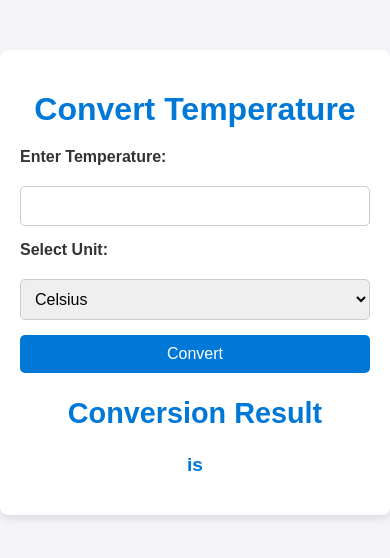
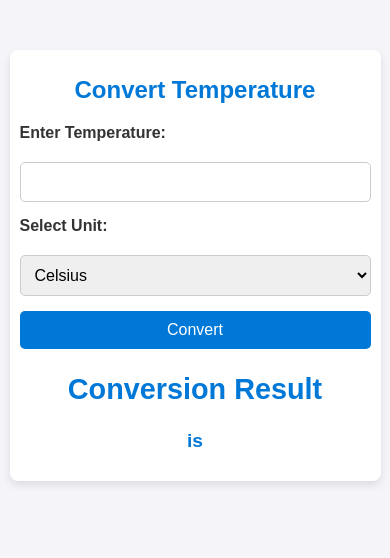
Before and after one commit to JeonliPg/temperature-converter, a Flask app: page / in a window 390 px wide. Shown: the top 558 px of the page. Run offline with Flask 3, Linux system fonts and the light colour scheme.

Commit message:
Initial commit

```diff
--- a/static/styles.css
+++ b/static/styles.css
@@ -70,3 +70,17 @@ button:hover {
     font-weight: bold;
     color: #0078D7;
 }
+@media (max-width: 600px) {
+    .container {
+        width: 90%;
+        padding: 10px;
+    }
+
+    h1 {
+        font-size: 1.5rem;
+    }
+
+    button {
+        font-size: 1rem;
+    }
+}
```
